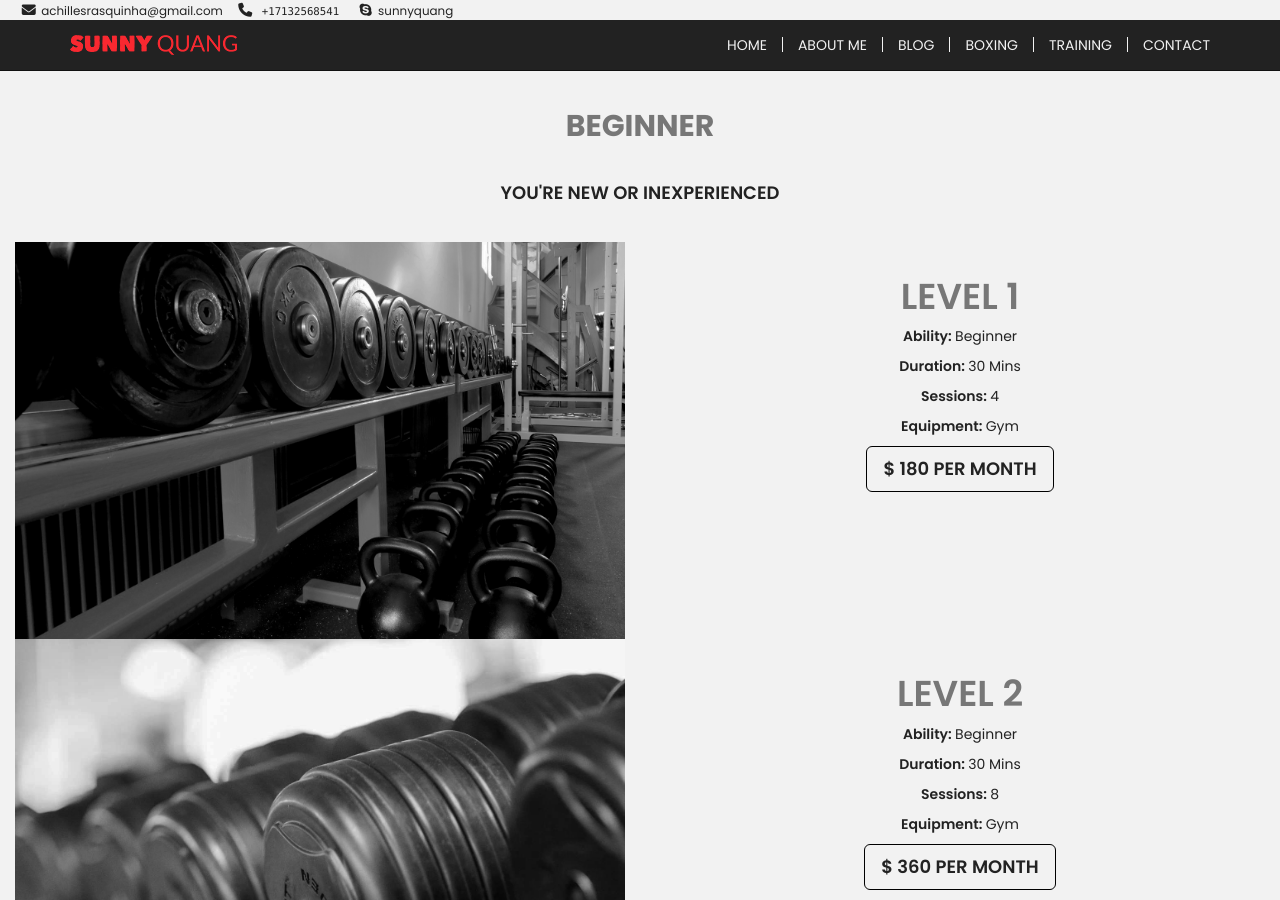
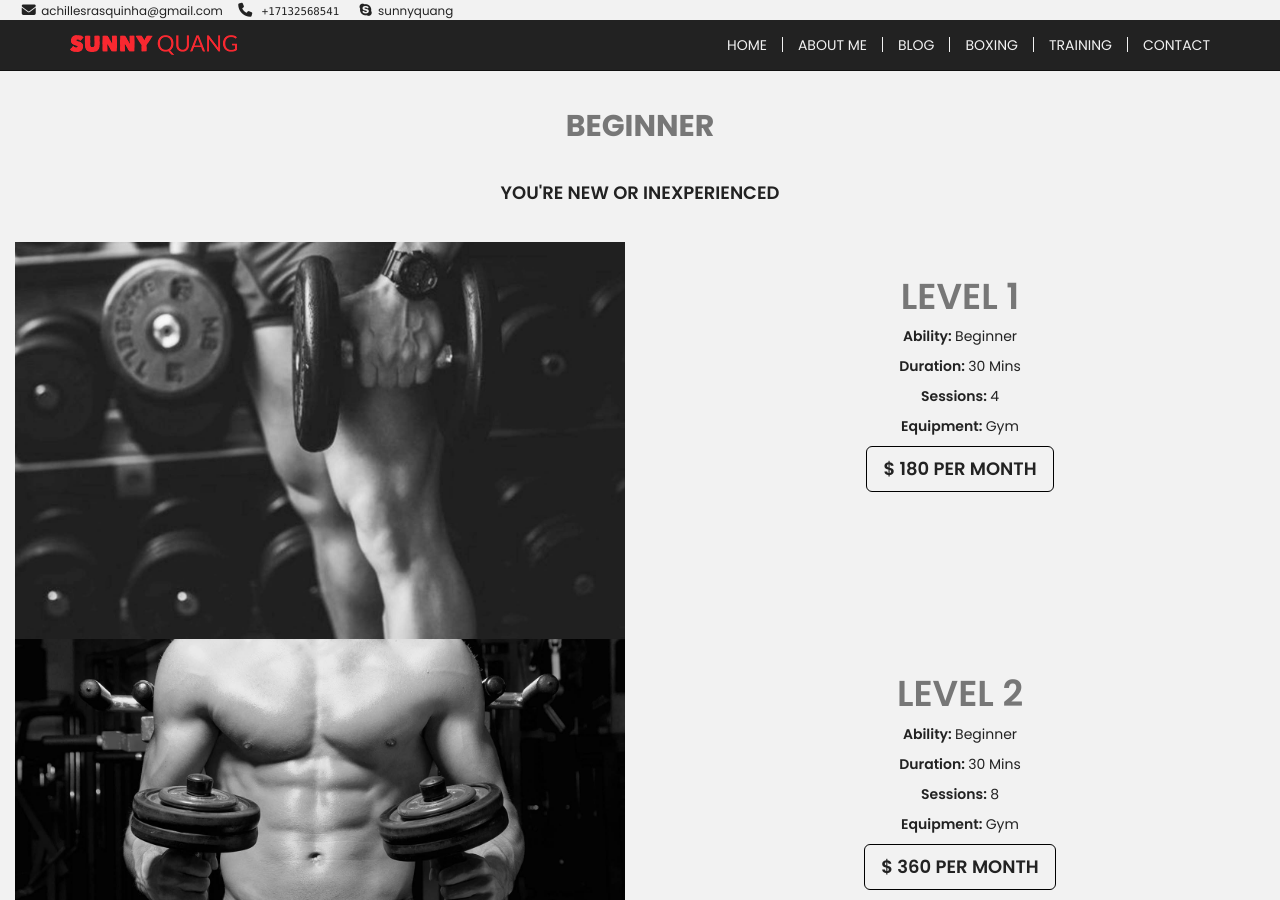
Before and after one commit to sunnyquang/sunnyquang.github.io, a Jekyll site: the page built from training/beginner.html, in a window 1280 px wide and 900 px high. Built offline with Jekyll 4.4.1, drawn with Linux system fonts in a browser that asks for light colours; nearby versions of some CDN libraries; comment, search, counter and statistics services are not loaded.

Commit message:
added seperate beginner, intermediate, advance

```diff
--- a/_config.yml
+++ b/_config.yml
@@ -51,19 +51,19 @@
         packages:
         - duration: 60
           equipment: [gym]
-          image: {src: /assets/img/training/thumbnails/1.jpg}
+          image: {src: /assets/img/training/thumbnails/advance/1.jpg}
           name: Level 1
           price: 300
           sessions: 4
         - duration: 60
           equipment: [gym]
-          image: {src: /assets/img/training/thumbnails/2.jpg}
+          image: {src: /assets/img/training/thumbnails/advance/2.jpg}
           name: Level 2
           price: 600
           sessions: 8
         - duration: 60
           equipment: [gym]
-          image: {src: /assets/img/training/thumbnails/3.jpg}
+          image: {src: /assets/img/training/thumbnails/advance/3.jpg}
           name: Level 3
           price: 900
           sessions: 12
@@ -73,19 +73,19 @@
         packages:
         - duration: 30
           equipment: [gym]
-          image: {src: /assets/img/training/thumbnails/1.jpg}
+          image: {src: /assets/img/training/thumbnails/beginner/1.jpg}
           name: Level 1
           price: 180
           sessions: 4
         - duration: 30
           equipment: [gym]
-          image: {src: /assets/img/training/thumbnails/2.jpg}
+          image: {src: /assets/img/training/thumbnails/beginner/2.jpg}
           name: Level 2
           price: 360
           sessions: 8
         - duration: 30
           equipment: [gym]
-          image: {src: /assets/img/training/thumbnails/3.jpg}
+          image: {src: /assets/img/training/thumbnails/beginner/3.jpg}
           name: Level 3
           price: 540
           sessions: 12
@@ -95,18 +95,18 @@
         packages:
         - duration: 45
           equipment: [gym]
-          image: {src: /assets/img/training/thumbnails/1.jpg}
+          image: {src: /assets/img/training/thumbnails/intermediate/1.jpg}
           name: Level 1
           price: 240
           sessions: 4
         - duration: 45
           equipment: [gym]
-          image: {src: /assets/img/training/thumbnails/2.jpg}
+          image: {src: /assets/img/training/thumbnails/intermediate/2.jpg}
           name: Level 2
           price: 480
           sessions: 8
         - duration: 45
-          image: {src: /assets/img/training/thumbnails/3.jpg}
+          image: {src: /assets/img/training/thumbnails/intermediate/3.jpg}
           name: Level 3
           price: 720
           sessions: 12
```
Also changed, not shown: assets/img/training/thumbnails/1.jpg (deleted), assets/img/training/thumbnails/2.jpg (deleted), assets/img/training/thumbnails/3.jpg (deleted), assets/img/training/thumbnails/advance/1.jpg (added), assets/img/training/thumbnails/advance/2.jpg (added), assets/img/training/thumbnails/advance/3.jpg (added), assets/img/training/thumbnails/beginner/1.jpg (added), assets/img/training/thumbnails/beginner/2.jpg (added), assets/img/training/thumbnails/beginner/3.jpg (added), assets/img/training/thumbnails/intermediate/1.jpg (added), assets/img/training/thumbnails/intermediate/2.jpg (added), assets/img/training/thumbnails/intermediate/3.jpg (added), build/config.py.
